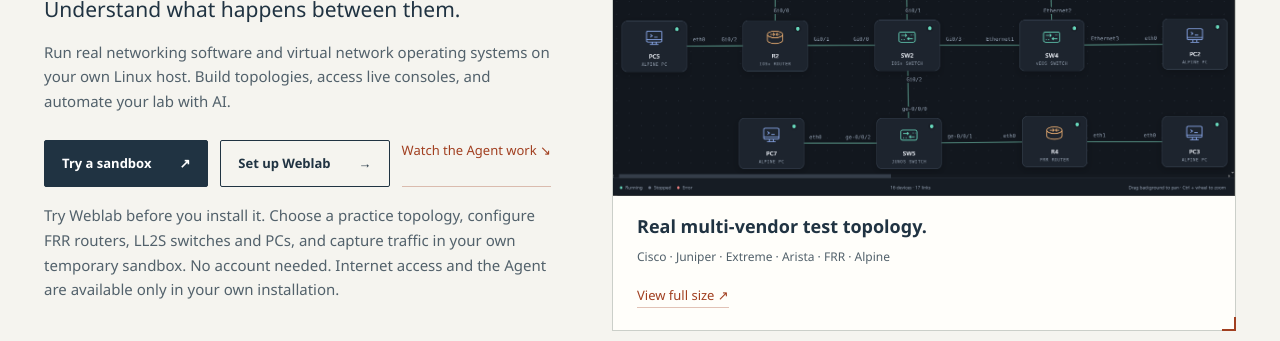
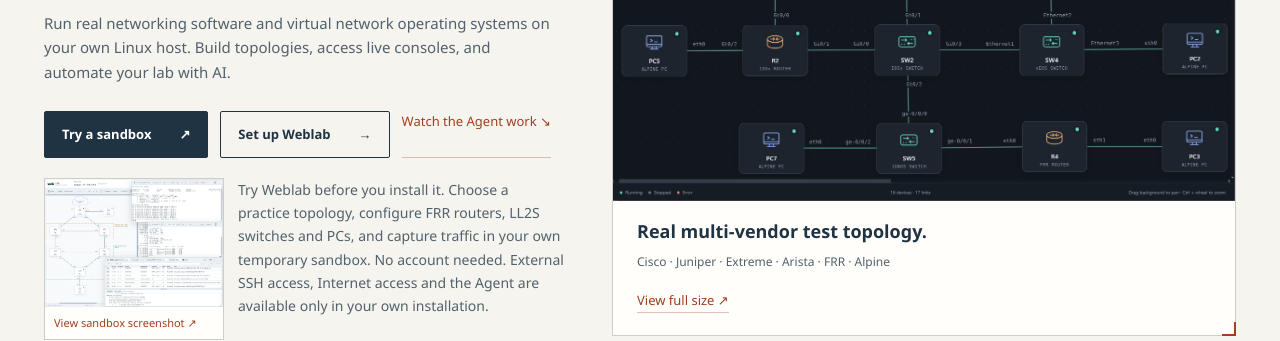
Before and after one commit to weblab-network/weblab, a plain HTML site: page site/index.html in a window 1280 px wide. Shown: the part 460-801 px from the top of the page. Drawn offline with Linux system fonts and the light colour scheme.

Commit message:
Show a sandbox screenshot beside the try-it invitation

```diff
--- a/site/index.html
+++ b/site/index.html
@@ -7,7 +7,7 @@
   <meta name="theme-color" content="#f5f4ef">
   <title>Weblab.Network — A workbench for network engineering</title>
   <link rel="icon" href="favicon.svg" type="image/svg+xml">
-  <link rel="stylesheet" href="style.css?v=48fc84fadbc7">
+  <link rel="stylesheet" href="style.css?v=c58b79c0fbf6">
   <script src="page.js?v=286240326c71" defer></script>
 </head>
 <body>
@@ -26,7 +26,10 @@
           <p class="hero-description">Wire the topology. Work the console.<br>Understand what happens between them.</p>
           <p class="hero-detail">Run real networking software and virtual network operating systems on your own Linux host. Build topologies, access live consoles, and automate your lab with AI.</p>
           <div class="hero-actions"><a class="button primary" href="https://box.weblab.network/">Try a sandbox <span aria-hidden="true">↗</span></a><a class="button secondary" href="#start">Set up Weblab <span aria-hidden="true">→</span></a><a class="text-link" href="#agent-create-exercise">Watch the Agent work ↘</a></div>
-          <p class="hero-detail sandbox-invite">Try Weblab before you install it. Choose a practice topology, configure FRR routers, LL2S switches and PCs, and capture traffic in your own temporary sandbox. No account needed. Internet access and the Agent are available only in your own installation.</p>
+          <div class="sandbox-invite">
+            <a class="sandbox-thumbnail" href="assets/sandbox-campus.png" target="_blank" rel="noopener" aria-label="Open full-size sandbox screenshot in a new tab"><img src="assets/sandbox-campus.png" width="1897" height="1364" alt="Campus and ISP sandbox with three FRR routers, three LL2S switches, two PCs, OSPF routes, spanning-tree status and a decoded BPDU in the Traffic monitor"><span>View sandbox screenshot ↗</span></a>
+            <p>Try Weblab before you install it. Choose a practice topology, configure FRR routers, LL2S switches and PCs, and capture traffic in your own temporary sandbox. No account needed. External SSH access, Internet access and the Agent are available only in your own installation.</p>
+          </div>
         </div>
         <figure class="network-sheet">
           <a class="network-snapshot" href="assets/multi-vendor.png" target="_blank" rel="noopener" aria-label="Open full-size multi-vendor test topology in a new tab">
--- a/site/style.css
+++ b/site/style.css
@@ -46,7 +46,11 @@
 h1 { font-size: clamp(44px, 5vw, 68px); line-height: 1.03; margin: 22px 0; letter-spacing: -.055em; }
 .hero-description { font-size: 21px; line-height: 1.5; }
 .hero-detail { max-width: 510px; font-size: 15px; color: var(--muted); }
-.sandbox-invite { margin-top: 16px; }
+.sandbox-invite { margin-top: 20px; display: flex; flex-wrap: wrap; gap: 14px; align-items: flex-start; color: var(--muted); font-size: 14px; }
+.sandbox-invite > p { flex: 1 1 200px; }
+.sandbox-thumbnail { flex: 0 1 180px; min-width: 0; border: 1px solid var(--line); background: var(--surface); }
+.sandbox-thumbnail img { width: 100%; }
+.sandbox-thumbnail > span { display: block; padding: 7px 9px; color: var(--accent); font-size: 11px; }
 .hero-actions { display: flex; flex-wrap: wrap; gap: 12px; margin-top: 26px; }
 .button { display: inline-flex; align-items: center; justify-content: space-between; gap: 28px; padding: 12px 17px; font-size: 13px; font-weight: 600; border: 1px solid var(--ink); border-radius: 2px; }
 .primary { background: var(--ink); color: white; }
```
Also changed, not shown: site/README.md, site/assets/sandbox-campus.png (added).
